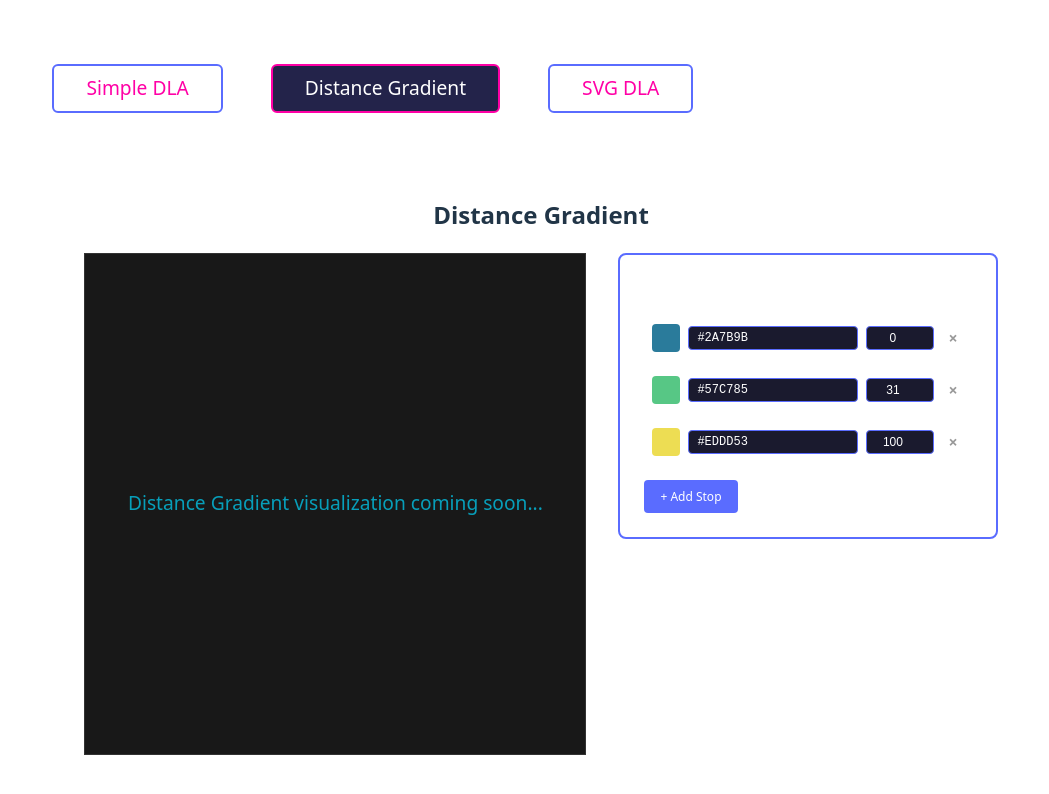
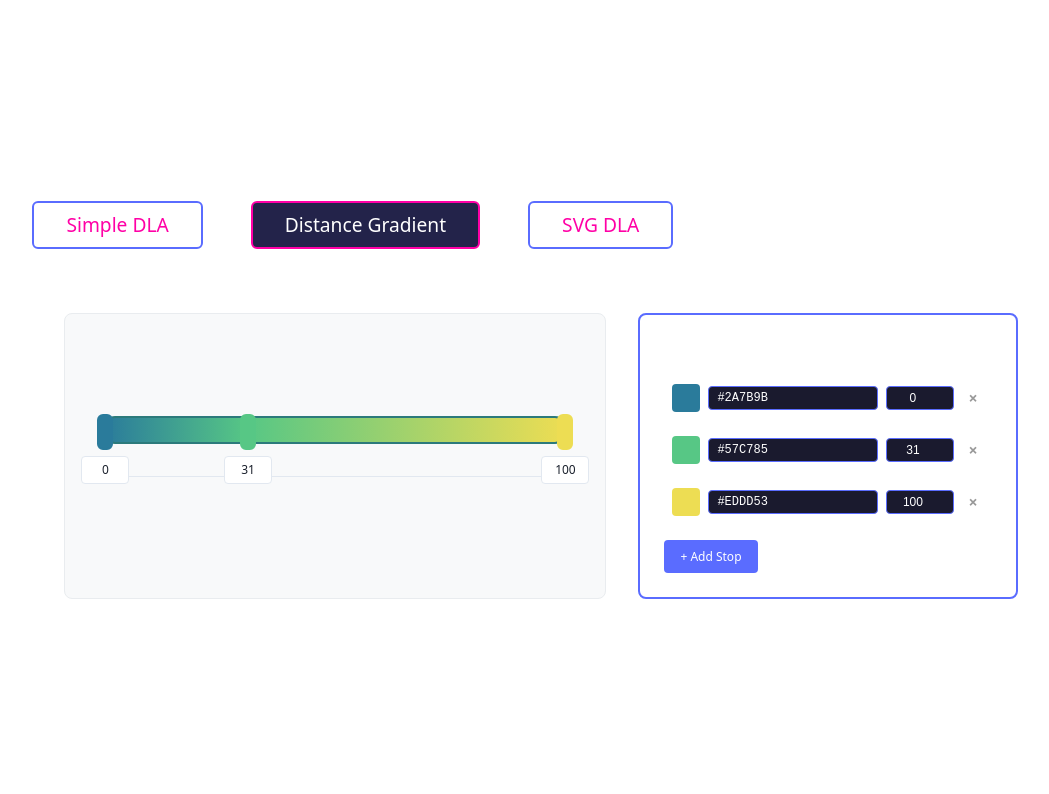
Before and after one commit to chriswininger/DLA-Studio-2025, a React (Vite) app: page /distance-gradient in a window 1280 px wide. Shown: the top 794 px of the page, without its empty margins (99-1148 px from the left). Built offline with nearby package versions, Linux system fonts and the light colour scheme.

Commit message:
slider added

```diff
--- a/src/tabs/DistanceGradient/distance-gradient.css
+++ b/src/tabs/DistanceGradient/distance-gradient.css
@@ -9,20 +9,18 @@
 }
 
 .distance-gradient-visualization {
-  background: #181818;
-  border: 1px solid #333;
+  background: #f8f9fa;
+  border: 1px solid #e9ecef;
+  border-radius: 8px;
   min-width: 500px;
-  min-height: 500px;
+  min-height: 200px;
   display: flex;
   align-items: center;
   justify-content: center;
+  padding: 20px;
 }
 
-.distance-gradient-placeholder {
-  color: #00d8ff;
-  font-size: 1.2rem;
-  opacity: 0.7;
-}
+
 
 .distance-gradient-controls {
   display: flex;
--- a/src/tabs/DistanceGradient/distance-gradient.tsx
+++ b/src/tabs/DistanceGradient/distance-gradient.tsx
@@ -1,17 +1,14 @@
 import React from 'react';
 import ColorStopsControls from './color-stops-controls/color-stops-controls';
+import GradientSlider from './gradient-slider/gradient-slider';
 import './distance-gradient.css';
 
 const DistanceGradient: React.FC = () => {
   return (
     <div className="distance-gradient-container">
-      <h2>Distance Gradient</h2>
       <div className="distance-gradient-main-content">
         <div className="distance-gradient-visualization">
-          {/* Visualization area will go here */}
-          <div className="distance-gradient-placeholder">
-            Distance Gradient visualization coming soon...
-          </div>
+          <GradientSlider />
         </div>
         <div className="distance-gradient-controls">
           <ColorStopsControls />
--- /dev/null
+++ b/src/tabs/DistanceGradient/gradient-slider/gradient-slider.css
@@ -0,0 +1,86 @@
+.gradient-slider-container {
+  display: flex;
+  flex-direction: column;
+  align-items: center;
+  gap: 12px;
+  padding: 20px;
+  width: 100%;
+  max-width: 600px;
+}
+
+.gradient-bar {
+  position: relative;
+  width: 100%;
+  height: 24px;
+  border: 2px solid #2C7A7B;
+  border-radius: 12px;
+  cursor: pointer;
+  overflow: visible;
+}
+
+.gradient-handle {
+  position: absolute;
+  top: -4px;
+  width: 12px;
+  height: 32px;
+  border: 2px solid;
+  border-radius: 6px;
+  cursor: grab;
+  transform: translateX(-50%);
+  transition: box-shadow 0.2s ease;
+  z-index: 10;
+}
+
+.gradient-handle:hover {
+  box-shadow: 0 0 8px rgba(0, 0, 0, 0.3);
+}
+
+.gradient-handle.dragging {
+  cursor: grabbing;
+  box-shadow: 0 0 12px rgba(0, 0, 0, 0.4);
+  z-index: 20;
+}
+
+.gradient-axis {
+  position: relative;
+  width: 100%;
+  height: 40px;
+}
+
+.gradient-axis::before {
+  content: '';
+  position: absolute;
+  top: 20px;
+  left: 0;
+  right: 0;
+  height: 1px;
+  background-color: #E2E8F0;
+}
+
+.value-label {
+  position: absolute;
+  top: 0;
+  transform: translateX(-50%);
+  display: flex;
+  flex-direction: column;
+  align-items: center;
+  gap: 4px;
+}
+
+.value-text {
+  background-color: white;
+  border: 1px solid #E2E8F0;
+  border-radius: 4px;
+  padding: 4px 8px;
+  font-size: 12px;
+  font-weight: 500;
+  color: #1A202C;
+  min-width: 30px;
+  text-align: center;
+  white-space: nowrap;
+}
+
+.value-label.active .value-text {
+  border-color: #2C7A7B;
+  border-width: 2px;
+}
--- /dev/null
+++ b/src/tabs/DistanceGradient/gradient-slider/gradient-slider.tsx
@@ -0,0 +1,93 @@
+import React, { useRef, useState, useCallback } from 'react';
+import { useDispatch, useSelector } from 'react-redux';
+import type { RootState } from '../../../store';
+import { updateColorStop, type ColorStop } from '../distance-gradient-slice';
+import './gradient-slider.css';
+
+const GradientSlider: React.FC = () => {
+  const dispatch = useDispatch();
+  const { colorStops } = useSelector((state: RootState) => state.distanceGradient);
+  const containerRef = useRef<HTMLDivElement>(null);
+  const [draggedStop, setDraggedStop] = useState<string | null>(null);
+
+  // Sort color stops by position
+  const sortedStops = [...colorStops].sort((a, b) => a.position - b.position);
+
+  // Generate gradient CSS
+  const gradientStops = sortedStops
+    .map(stop => `${stop.color} ${stop.position}%`)
+    .join(', ');
+
+  const gradientStyle = {
+    background: `linear-gradient(to right, ${gradientStops})`
+  };
+
+  const handleMouseDown = useCallback((e: React.MouseEvent, stopId: string) => {
+    e.preventDefault();
+    setDraggedStop(stopId);
+  }, []);
+
+  const handleMouseMove = useCallback((e: React.MouseEvent) => {
+    if (!draggedStop || !containerRef.current) return;
+
+    const rect = containerRef.current.getBoundingClientRect();
+    const x = e.clientX - rect.left;
+    const percentage = Math.max(0, Math.min(100, (x / rect.width) * 100));
+
+    dispatch(updateColorStop({ id: draggedStop, field: 'position', value: Math.round(percentage) }));
+  }, [draggedStop, dispatch]);
+
+  const handleMouseUp = useCallback(() => {
+    setDraggedStop(null);
+  }, []);
+
+  // Add global mouse event listeners
+  React.useEffect(() => {
+    if (draggedStop) {
+      document.addEventListener('mousemove', handleMouseMove as any);
+      document.addEventListener('mouseup', handleMouseUp);
+      return () => {
+        document.removeEventListener('mousemove', handleMouseMove as any);
+        document.removeEventListener('mouseup', handleMouseUp);
+      };
+    }
+  }, [draggedStop, handleMouseMove, handleMouseUp]);
+
+  return (
+    <div className="gradient-slider-container">
+      <div
+        ref={containerRef}
+        className="gradient-bar"
+        style={gradientStyle}
+        onMouseMove={handleMouseMove}
+      >
+        {sortedStops.map((stop) => (
+          <div
+            key={stop.id}
+            className={`gradient-handle ${draggedStop === stop.id ? 'dragging' : ''}`}
+            style={{
+              left: `${stop.position}%`,
+              backgroundColor: stop.color,
+              borderColor: stop.color
+            }}
+            onMouseDown={(e) => handleMouseDown(e, stop.id)}
+          />
+        ))}
+      </div>
+
+      <div className="gradient-axis">
+        {sortedStops.map((stop) => (
+          <div
+            key={stop.id}
+            className={`value-label ${draggedStop === stop.id ? 'active' : ''}`}
+            style={{ left: `${stop.position}%` }}
+          >
+            <span className="value-text">{stop.position}</span>
+          </div>
+        ))}
+      </div>
+    </div>
+  );
+};
+
+export default GradientSlider;
```
